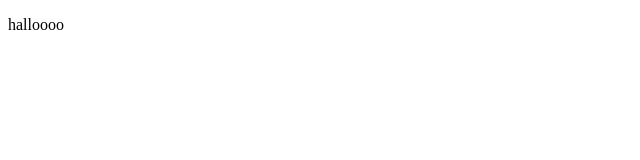
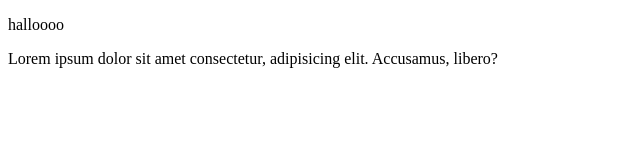
Before and after one commit to SyawalWaskito/ripalll, a plain HTML site: page index.html in a window 1280 px wide. Shown: the whole page, without its empty margins (0-640 px from the left). Drawn offline with Linux system fonts and the light colour scheme.

Commit message:
tambahlorem

```diff
--- a/index.html
+++ b/index.html
@@ -8,5 +8,6 @@
 </head>
 <body>
    <p>halloooo</p>
+   Lorem ipsum dolor sit amet consectetur, adipisicing elit. Accusamus, libero?
 </body>
 </html>
```
